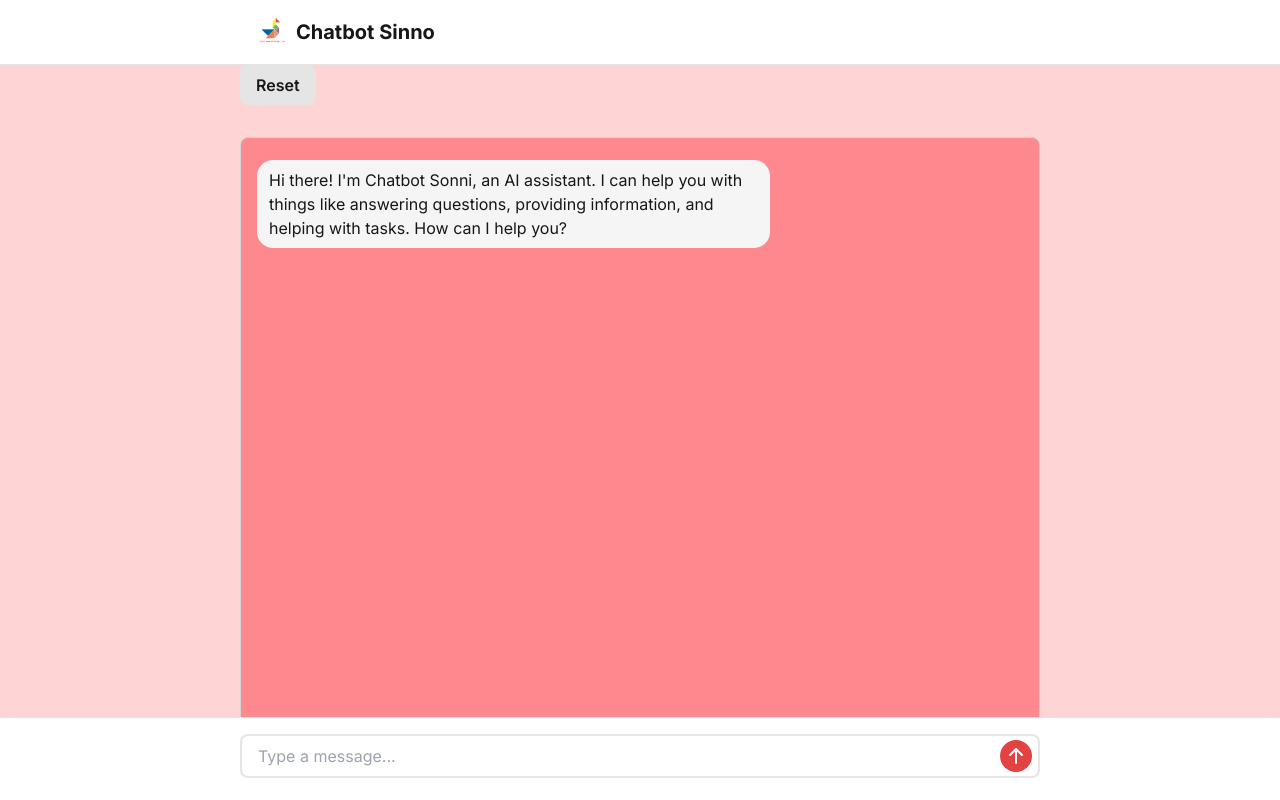
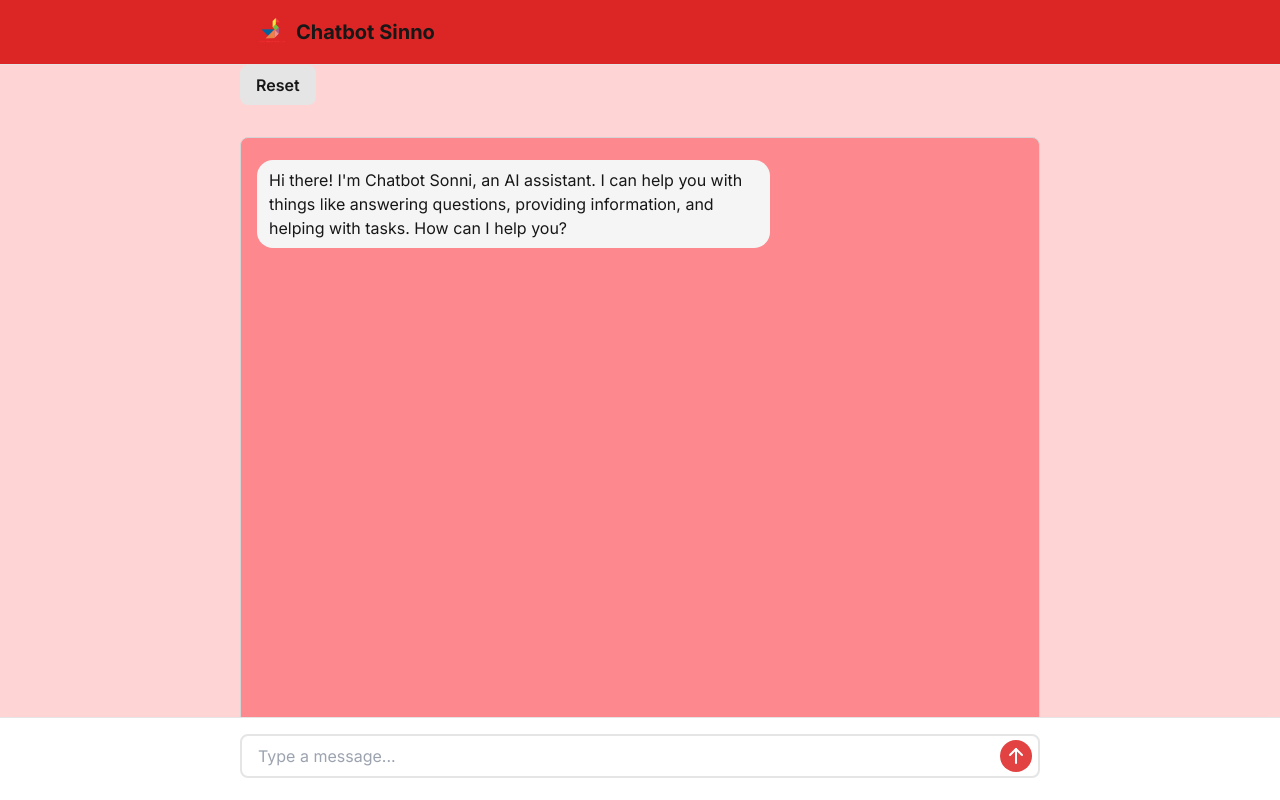
Before and after one commit to nqd1/chatbot-ui-lite, a Next.js app: page / in a window 1280 px wide. Built offline with nearby package versions, Linux system fonts and the light colour scheme.

Commit message:
minor change

```diff
--- a/components/Layout/Navbar.tsx
+++ b/components/Layout/Navbar.tsx
@@ -3,7 +3,7 @@ import Image from "next/image";
 
 export const Navbar: FC = () => {
   return (
-    <nav className="bg-white border-b border-neutral-200">
+    <nav className="bg-red-600 border-b border-neutral-200">
       <div className="max-w-[800px] mx-auto px-4 py-4">
         <div className="flex items-center justify-between">
           <div className="flex items-center">
```
